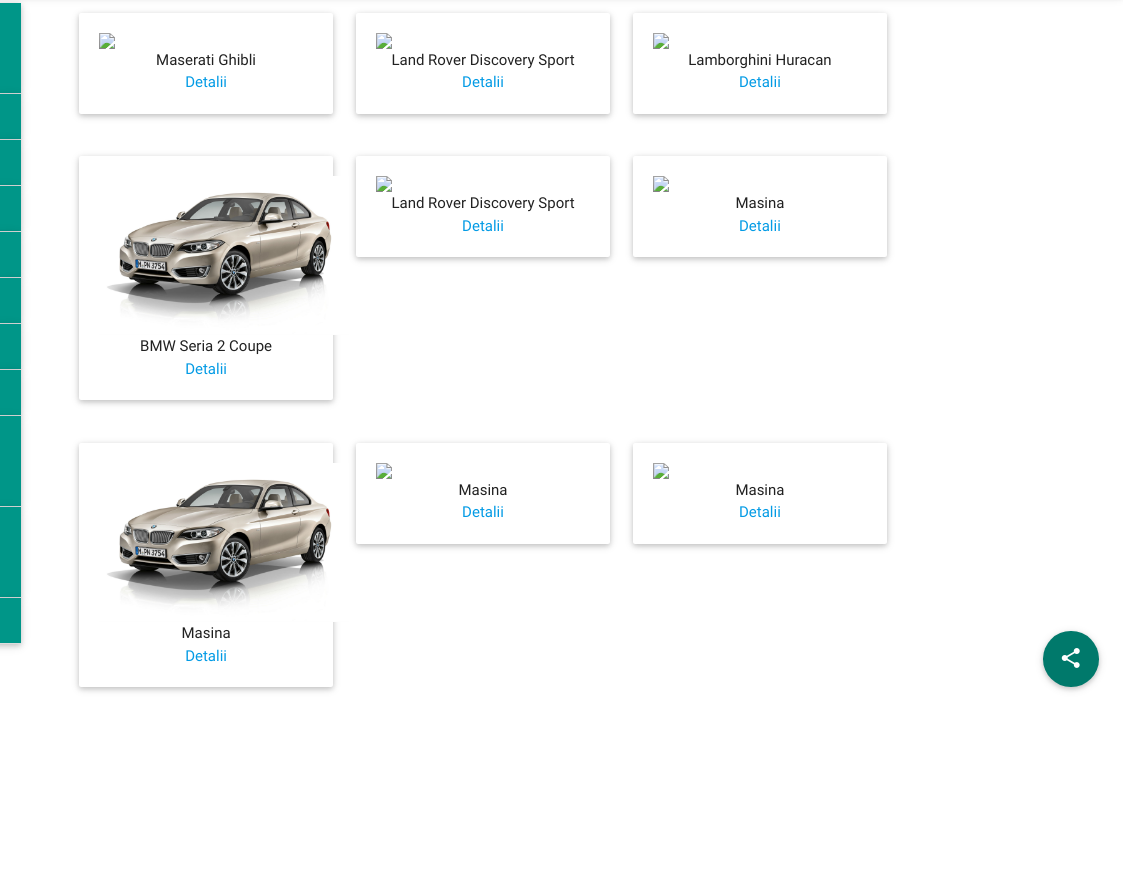
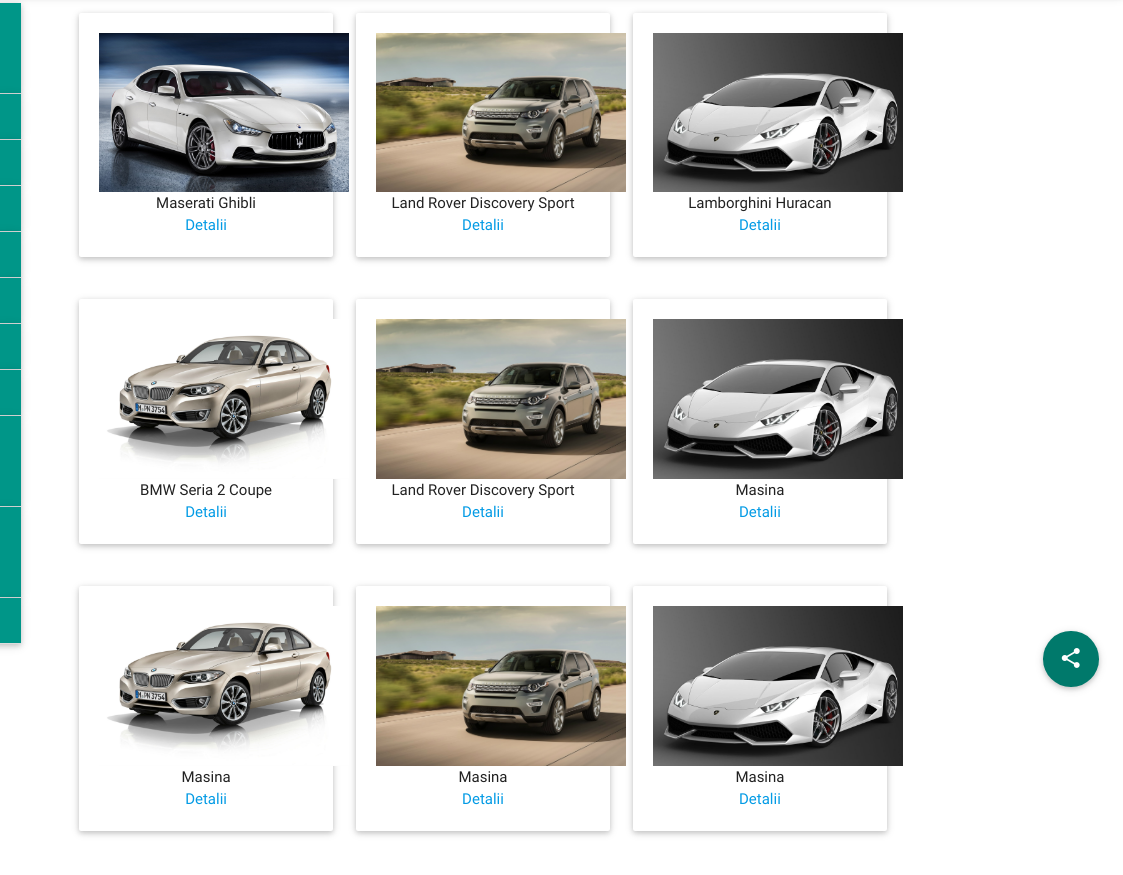
Before and after one commit to VitDevelop/auto, a plain HTML site: page main.html in a window 1280 px wide. Shown: the part 69-944 px from the top of the page, 157-1280 px from the left. Before the commit the page ends 811 px from the top, so only its background shows below. Drawn offline with Linux system fonts and the light colour scheme; files whose address does not match are found by name.

Commit message:
Add images to main

```diff
--- a/main.html
+++ b/main.html
@@ -203,21 +203,21 @@
 			<div class="row">
 				<div class="col s4">
 					<div class="card-panel hoverable center-align">
-							<img class="materialboxed" data-caption="Maserati Ghibli" width="250" src="auto_img/maserati/ghibli.jpg">Maserati Ghibli<br>
+							<img class="materialboxed" data-caption="Maserati Ghibli" width="250" src="auto_img/maserati/mari/ghibli.jpg">Maserati Ghibli<br>
 							<a class="modal-trigger" href="#maserati_ghibli">Detalii</a>
 						</div>
 				</div>
 
 				<div class="col s4">
 					<div class="card-panel hoverable center-align">
-							<img class="materialboxed" data-caption="Land Rover Discovery Sport" width="250" src="auto_img/land_rover/discovery_sport.jpg">Land Rover Discovery Sport<br>
+							<img class="materialboxed" data-caption="Land Rover Discovery Sport" width="250" src="auto_img/land_rover/suv_crossover/discovery_sport.jpg">Land Rover Discovery Sport<br>
 							<a class="modal-trigger" href="#land_rover_discovery">Detalii</a>
 						</div>
 				</div>
 
 				<div class="col s4">
 					<div class="card-panel hoverable center-align">
-							<img class="materialboxed" data-caption="Lamborghini Huracan" width="250" src="auto_img/lamborghini/huracan.jpg">Lamborghini Huracan<br>
+							<img class="materialboxed" data-caption="Lamborghini Huracan" width="250" src="auto_img/lamborghini/sportive/huracan.jpg">Lamborghini Huracan<br>
 							<a class="modal-trigger" href="#lamborghini_huracan">Detalii</a>
 						</div>
 				</div>
@@ -233,14 +233,14 @@
 
 				<div class="col s4">
 					<div class="card-panel hoverable center-align">
-							<img class="materialboxed" data-caption="Land Rover Discovery Sport" width="250" src="auto_img/land_rover/discovery_sport.jpg">Land Rover Discovery Sport<br>
+							<img class="materialboxed" data-caption="Land Rover Discovery Sport" width="250" src="auto_img/land_rover/suv_crossover/discovery_sport.jpg">Land Rover Discovery Sport<br>
 							<a class="modal-trigger" href="#land_rover_discovery">Detalii</a>
 						</div>
 				</div>
 
 				<div class="col s4">
 					<div class="card-panel hoverable center-align">
-							<img class="materialboxed" data-caption="Lamborghini Huracan" width="250" src="auto_img/lamborghini/huracan.jpg">Masina<br>
+							<img class="materialboxed" data-caption="Lamborghini Huracan" width="250" src="auto_img/lamborghini/sportive/huracan.jpg">Masina<br>
 							<a class="modal-trigger" href="#masina">Detalii</a>
 						</div>
 				</div>
@@ -256,14 +256,14 @@
 
 				<div class="col s4">
 					<div class="card-panel hoverable center-align">
-							<img class="materialboxed" data-caption="Masina" width="250" src="auto_img/land_rover/discovery_sport.jpg"> Masina<br>
+							<img class="materialboxed" data-caption="Masina" width="250" src="auto_img/land_rover/suv_crossover/discovery_sport.jpg"> Masina<br>
 							<a class="modal-trigger" href="#masina">Detalii</a>
 						</div>
 				</div>
 
 				<div class="col s4">
 					<div class="card-panel hoverable center-align">
-							<img class="materialboxed" data-caption="Lamborghini Huracan" width="250" src="auto_img/lamborghini/huracan.jpg">Masina<br>
+							<img class="materialboxed" data-caption="Lamborghini Huracan" width="250" src="auto_img/lamborghini/sportive/huracan.jpg">Masina<br>
 							<a class="modal-trigger" href="#masina">Detalii</a>
 						</div>
 				</div>
```
